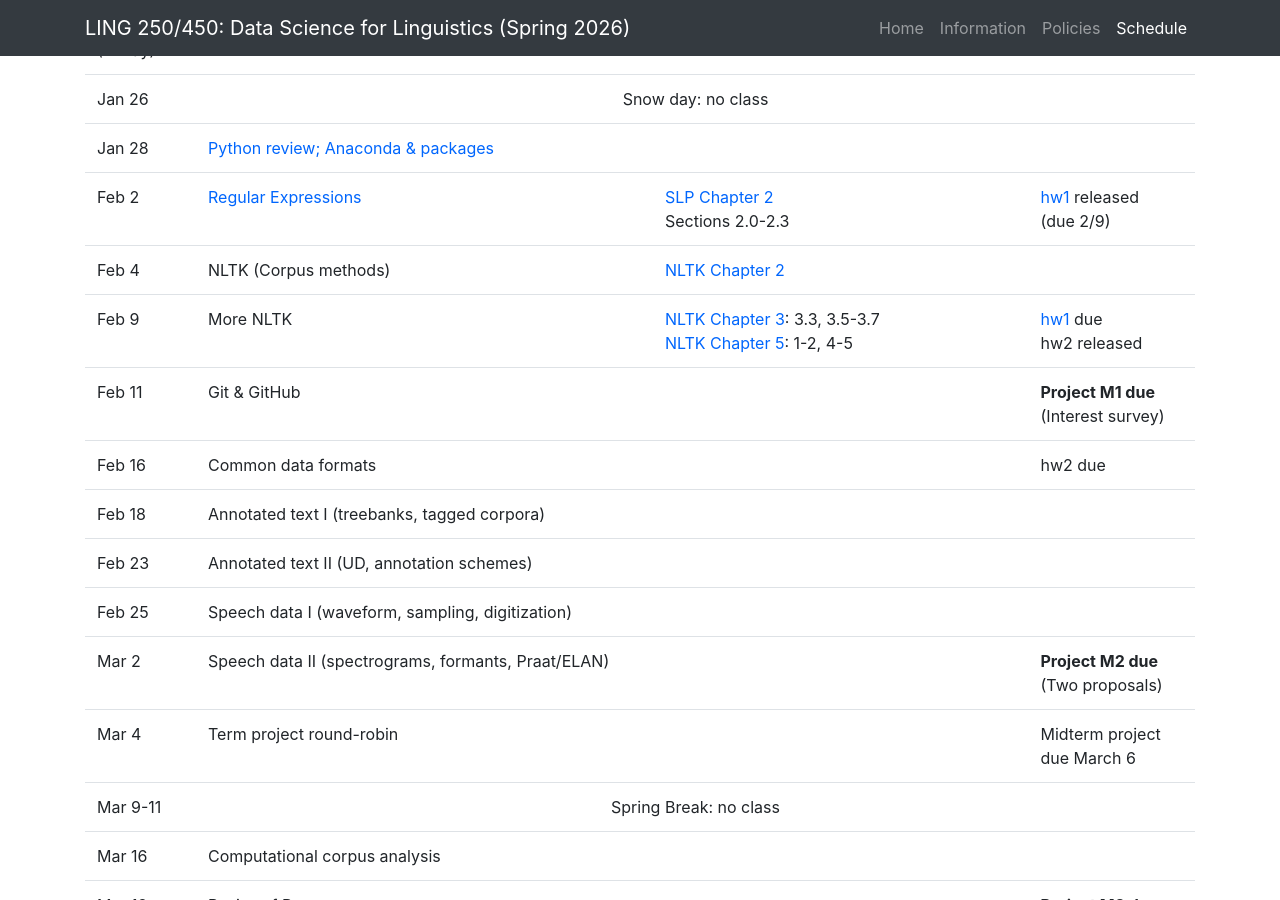
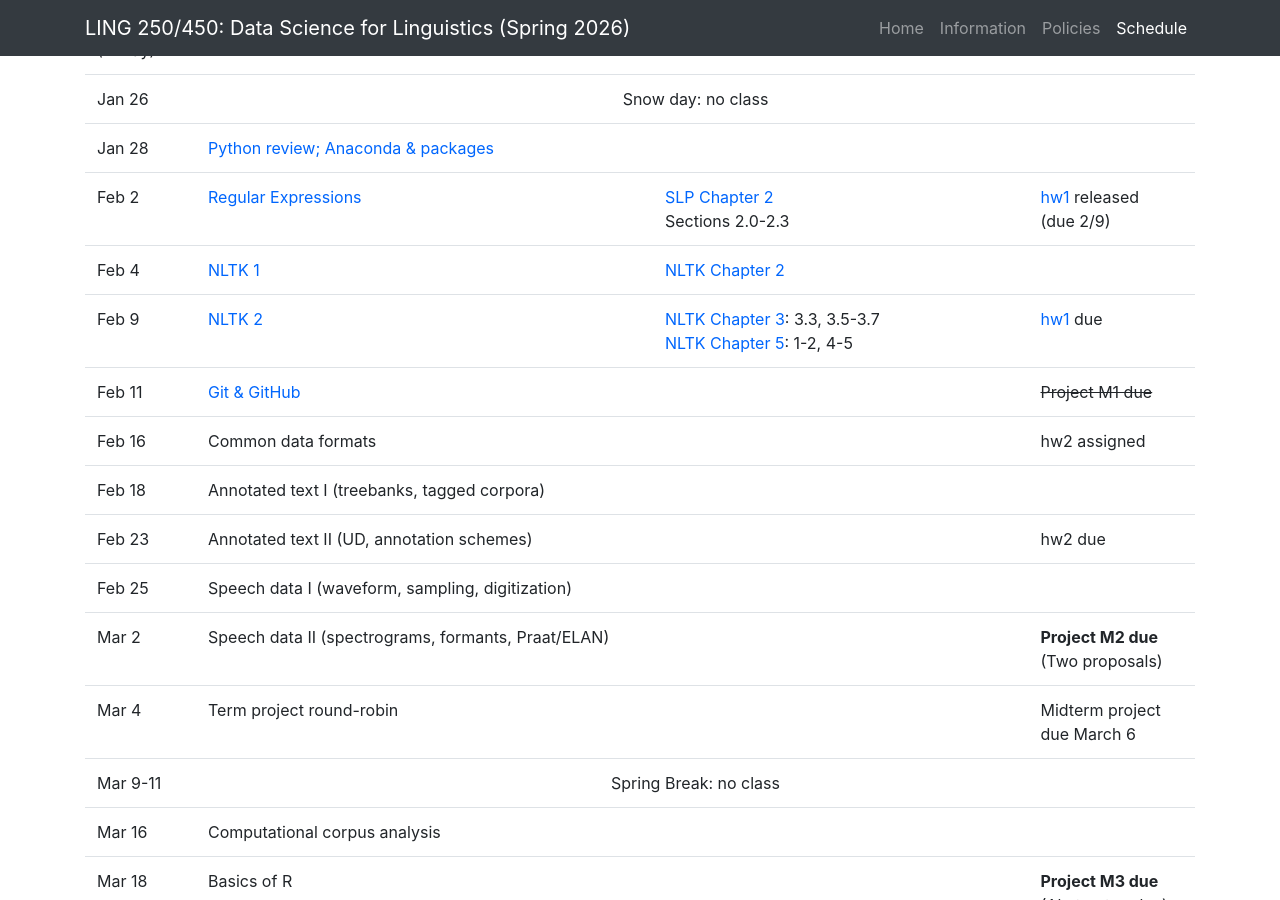
Before and after one commit to cmdowney88/cmdowney88.github.io, a Jekyll site: the page teaching/ling250/spring26/index.html, which Jekyll copies as it is, in a window 1280 px wide and 900 px high, scrolled down 3521 px. Built offline with Jekyll 4.4.1, drawn with Linux system fonts in a browser that asks for light colours.

Commit message:
ling250: add lectures 6-7 documents and refactor schedule

```diff
--- a/teaching/ling250/spring26/index.html
+++ b/teaching/ling250/spring26/index.html
@@ -326,7 +326,7 @@
 							<tr>
 								<td>Feb 4</td>
 								<td>
-									NLTK (Corpus methods)
+									<a href="https://github.com/cmdowney88/ling250-materials/blob/main/lectures/lecture05_nltk_followalong.ipynb" target="_blank">NLTK 1</a>
 								</td>
 								<td>
 									<a href="https://www.nltk.org/book/ch02.html" target="_blank">NLTK Chapter 2</a>
@@ -336,7 +336,7 @@
 							<tr>
 								<td>Feb 9</td>
 								<td>
-									More NLTK
+									<a href="https://github.com/cmdowney88/ling250-materials/blob/main/lectures/lecture06_nltk2_followalong.ipynb" target="_blank">NLTK 2</a>
 								</td>
 								<td>
 									<a href="https://www.nltk.org/book/ch03.html" target="_blank">NLTK Chapter 3</a>: 3.3, 3.5-3.7
@@ -344,18 +344,16 @@
 								</td>
 								<td>
 									<a href="hw/hw1.md" target="_blank">hw1</a> due
-									<br>hw2 released
 								</td>
 							</tr>
 							<tr>
 								<td>Feb 11</td>
 								<td>
-									Git & GitHub
+									<a href="https://github.com/cmdowney88/ling250-materials/blob/main/lectures/lecture07_git_followalong.md" target="_blank">Git & GitHub</a>
 								</td>
 								<td></td>
 								<td>
-									<strong>Project M1 due</strong>
-									<br>(Interest survey)
+									<s>Project M1 due</s>
 								</td>
 							</tr>
 							<tr>
@@ -364,7 +362,7 @@
 									Common data formats
 								</td>
 								<td></td>
-								<td>hw2 due</td>
+								<td>hw2 assigned</td>
 							</tr>
 							<tr>
 								<td>Feb 18</td>
@@ -380,7 +378,7 @@
 									Annotated text II (UD, annotation schemes)
 								</td>
 								<td></td>
-								<td></td>
+								<td>hw2 due</td>
 							</tr>
 							<tr>
 								<td>Feb 25</td>
```
